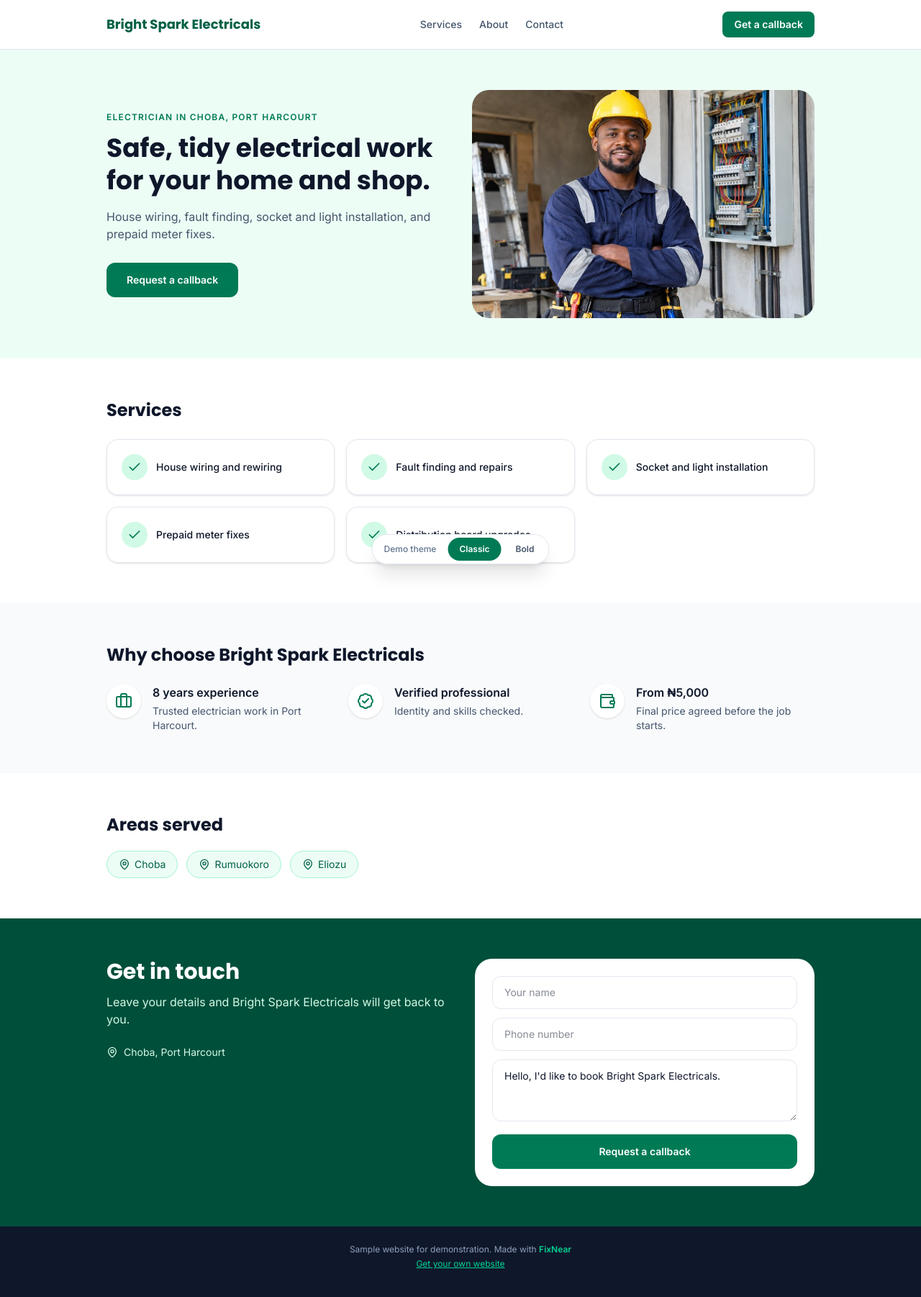
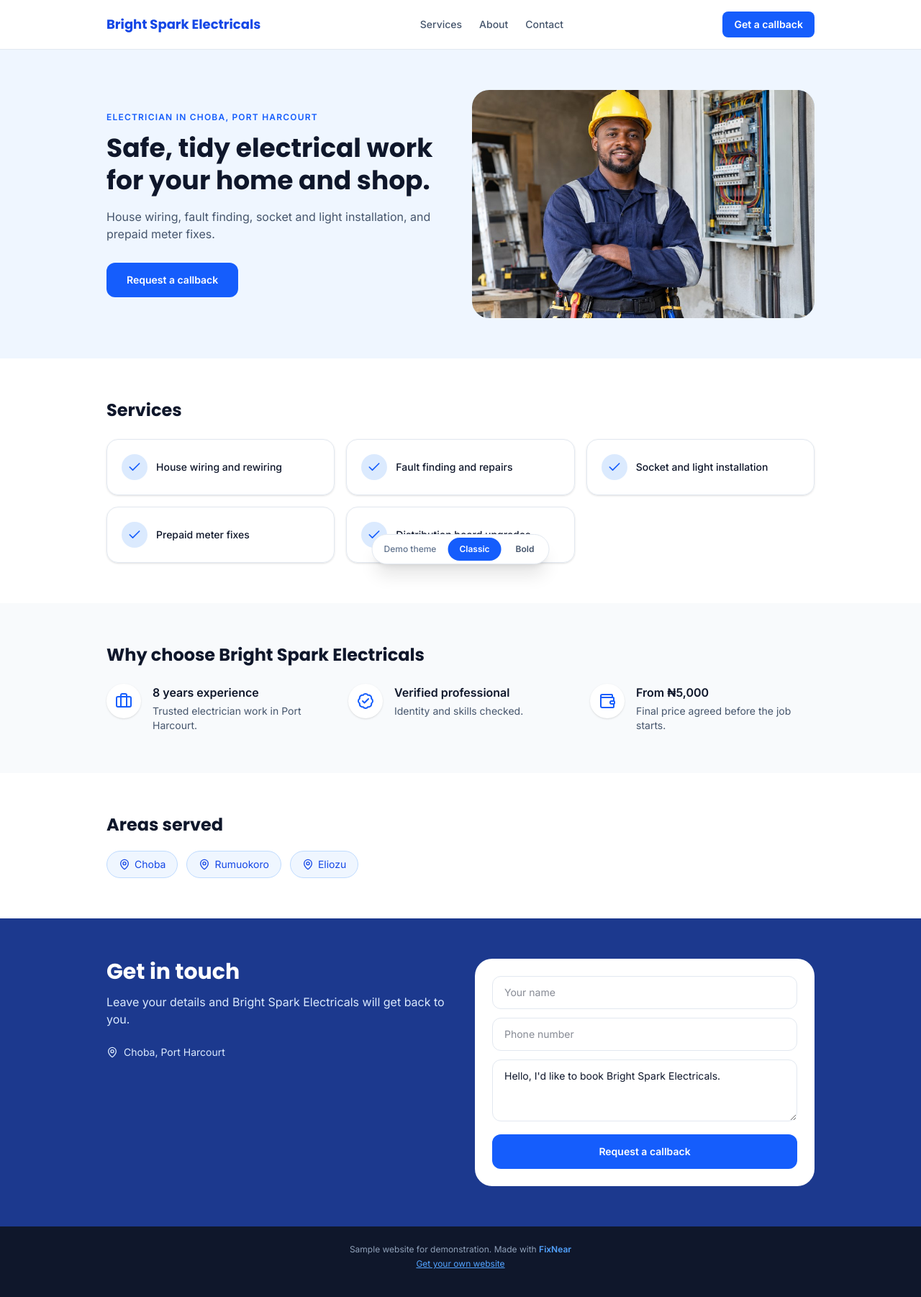
Before and after one commit to GabrielClifford/fixnear, a Next.js app: page /s/bright-spark-electricals in a window 1280 px wide. Shown: the top 1802 px of the page at 72% size. Built offline with nearby package versions, Linux system fonts and the light colour scheme.

Commit message:
Switch brand colour from green to blue

```diff
--- a/app/globals.css
+++ b/app/globals.css
@@ -2,7 +2,7 @@
 
 html { scroll-behavior: smooth; }
 body {
-  background: #f6faf9;
+  background: #f5f8fc;
   color: #0f172a;
   font-family: var(--font-inter), system-ui, sans-serif;
   -webkit-font-smoothing: antialiased;
--- a/components/ArtisanSite.tsx
+++ b/components/ArtisanSite.tsx
@@ -25,9 +25,9 @@ export default function ArtisanSite({
       <footer className={`bg-slate-900 px-5 py-6 text-center text-xs text-slate-400 ${sample ? 'pb-24' : ''}`}>
         <p>
           {sample ? 'Sample website for demonstration. ' : ''}Made with{' '}
-          <Link href="/" className="font-semibold text-emerald-400">FixNear</Link>
+          <Link href="/" className="font-semibold text-blue-400">FixNear</Link>
         </p>
-        <Link href="/signup" className="mt-1 inline-block text-emerald-400 underline">
+        <Link href="/signup" className="mt-1 inline-block text-blue-400 underline">
           Get your own website
         </Link>
       </footer>
@@ -41,7 +41,7 @@ export default function ArtisanSite({
               type="button"
               onClick={() => setTheme(t.id)}
               className={`rounded-full px-4 py-2 font-semibold transition ${
-                theme === t.id ? 'bg-emerald-700 text-white' : 'text-slate-600 hover:bg-slate-100'
+                theme === t.id ? 'bg-blue-600 text-white' : 'text-slate-600 hover:bg-slate-100'
               }`}
             >
               {t.label}
--- a/components/BusinessForm.tsx
+++ b/components/BusinessForm.tsx
@@ -26,7 +26,7 @@ type Business = {
 };
 
 const field =
-  'w-full rounded-xl border border-slate-200 bg-white px-4 py-3 text-sm text-slate-900 outline-none focus:border-emerald-600';
+  'w-full rounded-xl border border-slate-200 bg-white px-4 py-3 text-sm text-slate-900 outline-none focus:border-blue-600';
 const label = 'mb-1.5 block text-sm font-medium text-slate-700';
 const MAX_GALLERY = 6;
 const BUCKET = 'business-photos';
@@ -382,7 +382,7 @@ export default function BusinessForm({ user }: { user: User }) {
 
       {error && <p className="rounded-lg bg-red-50 px-3 py-2 text-sm text-red-700">{error}</p>}
       {message && (
-        <p className="rounded-lg bg-emerald-50 px-3 py-2 text-sm text-emerald-800">
+        <p className="rounded-lg bg-blue-50 px-3 py-2 text-sm text-blue-700">
           {message}{' '}
           {business?.published ? (
             <Link href={`/b/${business.slug}`} className="font-semibold underline">View your website</Link>
@@ -395,7 +395,7 @@ export default function BusinessForm({ user }: { user: User }) {
       <button
         type="submit"
         disabled={saving}
-        className="rounded-xl bg-emerald-700 px-6 py-3 text-sm font-semibold text-white transition hover:bg-emerald-800 disabled:opacity-60"
+        className="rounded-xl bg-blue-600 px-6 py-3 text-sm font-semibold text-white transition hover:bg-blue-700 disabled:opacity-60"
       >
         {saving ? 'Saving...' : 'Save'}
       </button>
--- a/components/CallbackForm.tsx
+++ b/components/CallbackForm.tsx
@@ -5,11 +5,11 @@ import { useState } from 'react';
 export default function CallbackForm({ name }: { name: string }) {
   const [sent, setSent] = useState(false);
   const field =
-    'w-full rounded-xl border border-slate-200 bg-white px-4 py-3 text-sm outline-none focus:border-emerald-600';
+    'w-full rounded-xl border border-slate-200 bg-white px-4 py-3 text-sm outline-none focus:border-blue-600';
 
   if (sent) {
     return (
-      <div className="rounded-xl border border-emerald-200 bg-emerald-50 p-5 text-sm">
+      <div className="rounded-xl border border-blue-200 bg-blue-50 p-5 text-sm">
         <p className="font-display text-lg font-semibold text-slate-900">Request received</p>
         <p className="mt-1 text-slate-600">{name} will get back to you shortly.</p>
       </div>
@@ -34,7 +34,7 @@ export default function CallbackForm({ name }: { name: string }) {
       />
       <button
         type="submit"
-        className="w-full rounded-xl bg-emerald-700 px-6 py-3.5 text-sm font-semibold text-white transition hover:bg-emerald-800"
+        className="w-full rounded-xl bg-blue-600 px-6 py-3.5 text-sm font-semibold text-white transition hover:bg-blue-700"
       >
         Request a callback
       </button>
--- a/components/themes/ClassicTheme.tsx
+++ b/components/themes/ClassicTheme.tsx
@@ -14,31 +14,31 @@ export default function ClassicTheme({ p, s }: ThemeProps) {
     <div className="bg-white text-slate-900">
       <header className="border-b border-slate-200">
         <div className="mx-auto flex max-w-5xl items-center justify-between px-5 py-4">
-          <span className="font-display text-lg font-bold text-emerald-800">{p.name}</span>
+          <span className="font-display text-lg font-bold text-blue-700">{p.name}</span>
           <nav className="hidden gap-6 text-sm font-medium text-slate-600 sm:flex">
-            <a href="#services" className="hover:text-emerald-700">Services</a>
-            <a href="#about" className="hover:text-emerald-700">About</a>
-            <a href="#contact" className="hover:text-emerald-700">Contact</a>
+            <a href="#services" className="hover:text-blue-600">Services</a>
+            <a href="#about" className="hover:text-blue-600">About</a>
+            <a href="#contact" className="hover:text-blue-600">Contact</a>
           </nav>
-          <a href="#contact" className="rounded-lg bg-emerald-700 px-4 py-2 text-sm font-semibold text-white transition hover:bg-emerald-800">
+          <a href="#contact" className="rounded-lg bg-blue-600 px-4 py-2 text-sm font-semibold text-white transition hover:bg-blue-700">
             Get a callback
           </a>
         </div>
       </header>
 
-      <section className="bg-emerald-50">
+      <section className="bg-blue-50">
         <div className="mx-auto grid max-w-5xl items-center gap-8 px-5 py-14 md:grid-cols-2">
           <div>
-            <p className="text-xs font-semibold uppercase tracking-widest text-emerald-700">
+            <p className="text-xs font-semibold uppercase tracking-widest text-blue-600">
               {p.trade} in {p.area}, {p.city}
             </p>
             <h1 className="font-display mt-3 text-4xl font-bold leading-tight">{s.tagline}</h1>
             <p className="mt-4 text-slate-600">{p.about}</p>
-            <a href="#contact" className="mt-7 inline-block rounded-xl bg-emerald-700 px-7 py-3.5 text-sm font-semibold text-white transition hover:bg-emerald-800">
+            <a href="#contact" className="mt-7 inline-block rounded-xl bg-blue-600 px-7 py-3.5 text-sm font-semibold text-white transition hover:bg-blue-700">
               Request a callback
             </a>
           </div>
-          <div className="relative aspect-[3/2] overflow-hidden rounded-3xl bg-emerald-200">
+          <div className="relative aspect-[3/2] overflow-hidden rounded-3xl bg-blue-200">
             <div className="absolute inset-0 bg-cover bg-center" style={{ backgroundImage: `url(${photo})` }} />
           </div>
         </div>
@@ -49,7 +49,7 @@ export default function ClassicTheme({ p, s }: ThemeProps) {
         <div className="mt-6 grid gap-4 sm:grid-cols-2 lg:grid-cols-3">
           {s.services.map((x) => (
             <div key={x} className="flex items-center gap-3 rounded-2xl border border-slate-200 p-5 shadow-sm">
-              <span className="flex h-9 w-9 shrink-0 items-center justify-center rounded-full bg-emerald-100 text-emerald-700">
+              <span className="flex h-9 w-9 shrink-0 items-center justify-center rounded-full bg-blue-100 text-blue-600">
                 <Check className="h-5 w-5" />
               </span>
               <span className="text-sm font-medium">{x}</span>
@@ -77,7 +77,7 @@ export default function ClassicTheme({ p, s }: ThemeProps) {
           <div className="mt-6 grid gap-6 md:grid-cols-3">
             {reasons.map(({ icon: Icon, title, text }) => (
               <div key={title} className="flex items-start gap-4">
-                <span className="flex h-12 w-12 shrink-0 items-center justify-center rounded-full bg-white text-emerald-700 shadow-sm">
+                <span className="flex h-12 w-12 shrink-0 items-center justify-center rounded-full bg-white text-blue-600 shadow-sm">
                   <Icon className="h-6 w-6" />
                 </span>
                 <div>
@@ -94,22 +94,22 @@ export default function ClassicTheme({ p, s }: ThemeProps) {
         <h2 className="font-display text-2xl font-bold">Areas served</h2>
         <div className="mt-5 flex flex-wrap gap-3">
           {s.serviceAreas.map((a) => (
-            <span key={a} className="flex items-center gap-1.5 rounded-full border border-emerald-200 bg-emerald-50 px-4 py-2 text-sm text-emerald-800">
+            <span key={a} className="flex items-center gap-1.5 rounded-full border border-blue-200 bg-blue-50 px-4 py-2 text-sm text-blue-700">
               <MapPin className="h-4 w-4" /> {a}
             </span>
           ))}
         </div>
       </section>
 
-      <section id="contact" className="bg-emerald-900 text-white">
+      <section id="contact" className="bg-blue-900 text-white">
         <div className="mx-auto grid max-w-5xl gap-10 px-5 py-14 md:grid-cols-2">
           <div>
             <h2 className="font-display text-3xl font-bold">Get in touch</h2>
-            <p className="mt-3 text-emerald-100">Leave your details and {p.name} will get back to you.</p>
-            <p className="mt-6 flex items-center gap-2 text-sm text-emerald-100">
+            <p className="mt-3 text-blue-100">Leave your details and {p.name} will get back to you.</p>
+            <p className="mt-6 flex items-center gap-2 text-sm text-blue-100">
               <MapPin className="h-4 w-4" /> {p.area}, {p.city}
             </p>
-            {s.phone && <p className="mt-2 text-sm text-emerald-100">Phone: {s.phone}</p>}
+            {s.phone && <p className="mt-2 text-sm text-blue-100">Phone: {s.phone}</p>}
           </div>
           <div className="rounded-3xl bg-white p-6 text-slate-900">
             <CallbackForm name={p.name} />
```
Also changed, not shown: app/dashboard/page.tsx (+8 -6 lines), app/providers/[id]/page.tsx (+8 -8 lines), app/providers/page.tsx (+5 -5 lines), components/AuthForm.tsx (+4 -4 lines), components/DashboardOverview.tsx (+13 -13 lines), components/ProviderCard.tsx (+4 -4 lines).
